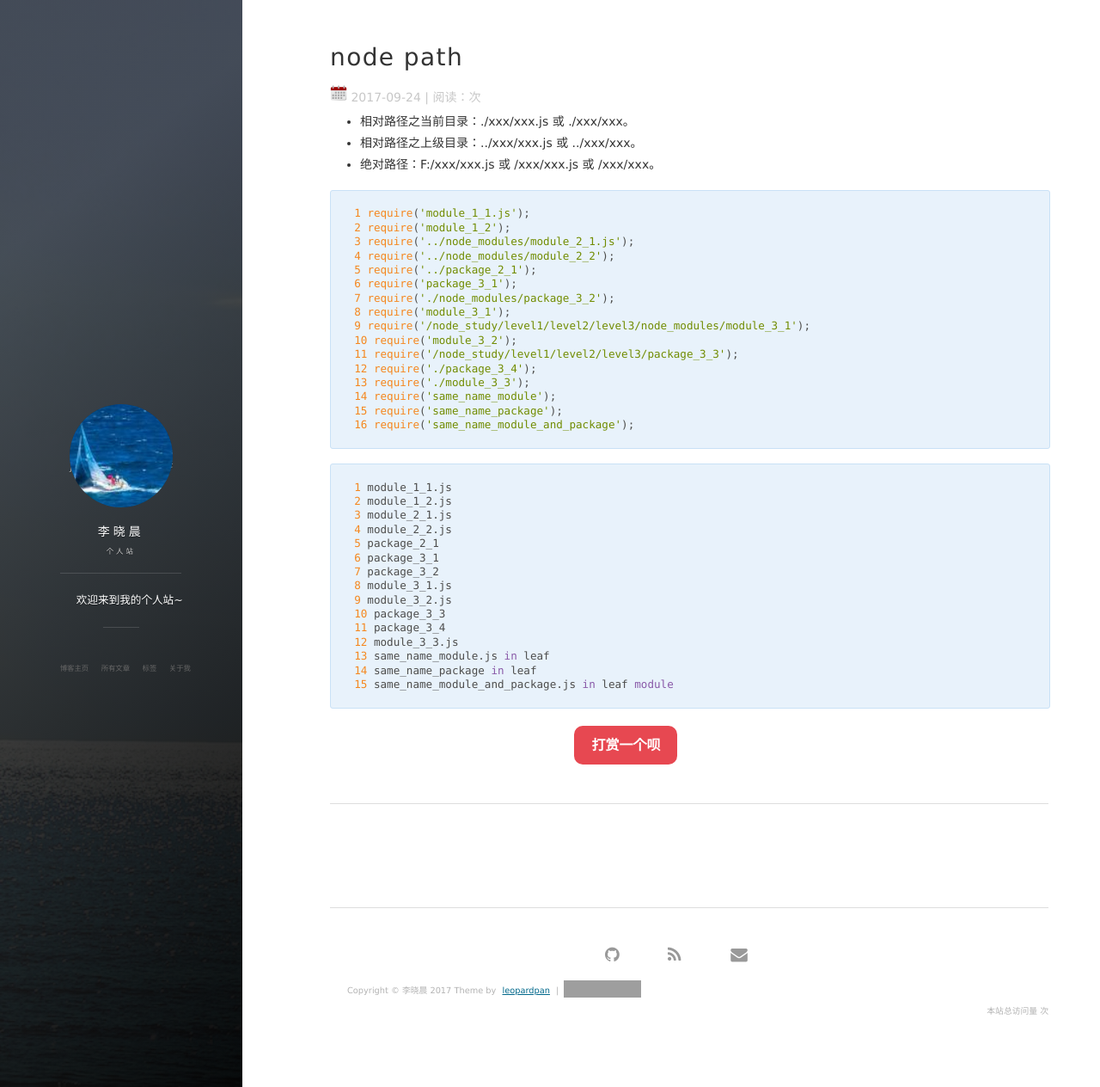
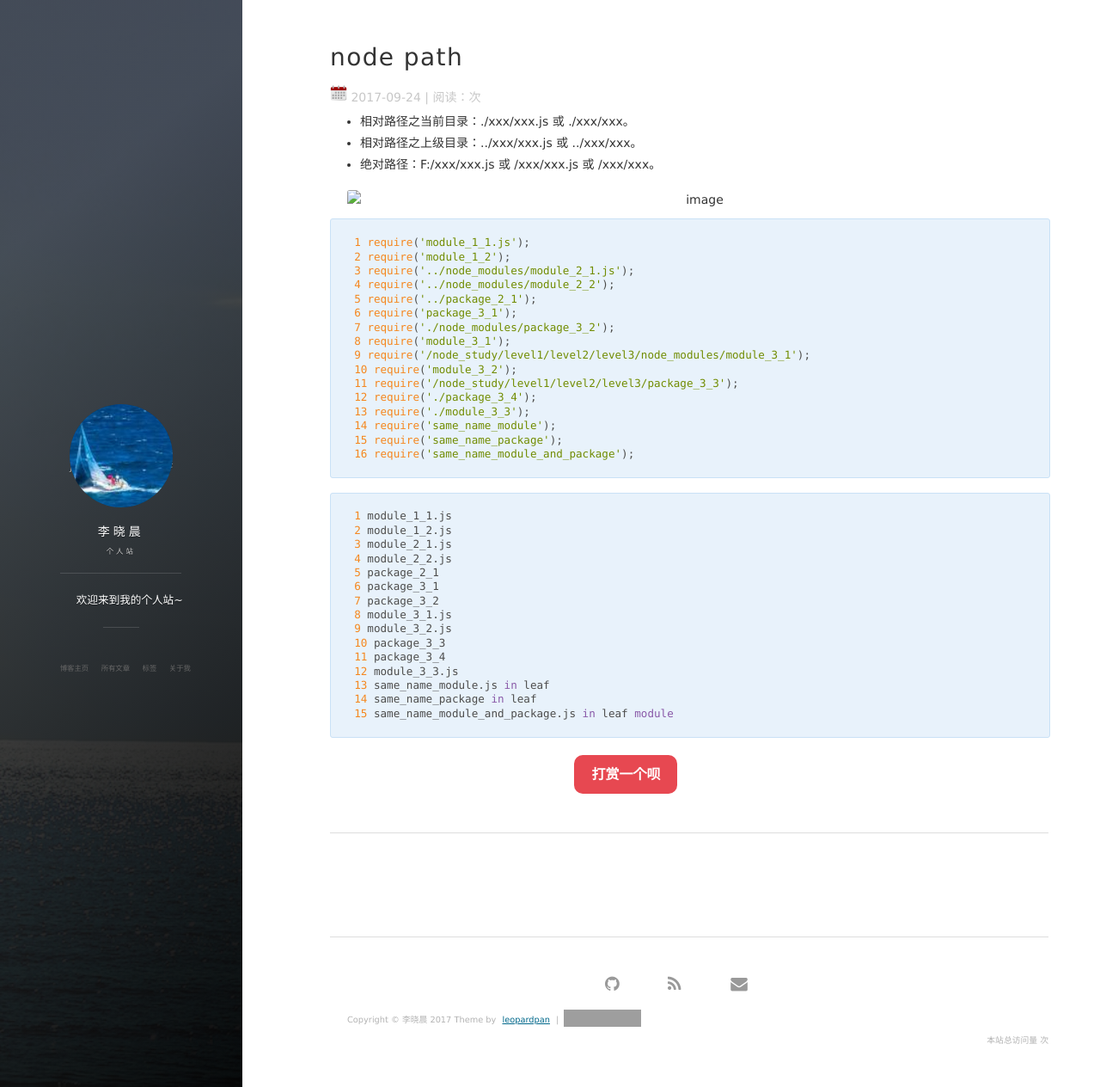
Before and after one commit to Lock-And-Key/Lock-And-Key.github.io, a Jekyll site: the page built from _posts/2017-9-24-Node_Path.md, in a window 1280 px wide and 1264 px high. Shown: the whole window at 86% size. Built offline with Jekyll 4.4.1, drawn with Linux system fonts in a browser that asks for light colours; nearby versions of some CDN libraries; comment, search, counter and statistics services are not loaded; grey boxes are pictures that could not be loaded.

Commit message:
blog update

````diff
--- a/_posts/2017-9-24-Node_Path.md
+++ b/_posts/2017-9-24-Node_Path.md
@@ -11,6 +11,8 @@ tag: node
 - 相对路径之上级目录：../xxx/xxx.js 或 ../xxx/xxx。
 - 绝对路径：F:/xxx/xxx.js 或 /xxx/xxx.js 或 /xxx/xxx。
 
+
+![image]( Lock-And-Key.github.io/images/posts/Node-Path/07131745-f8df335fb6d2424cbaf997109a647dcd.jpg )
 
 
 ```
````
